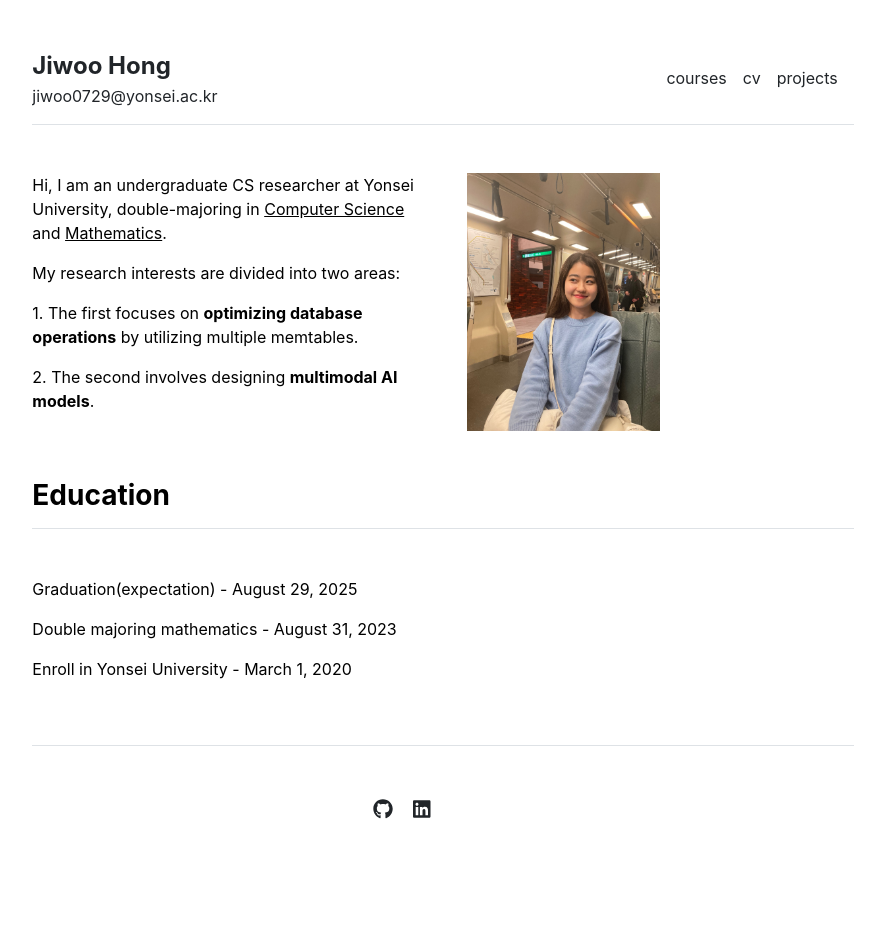
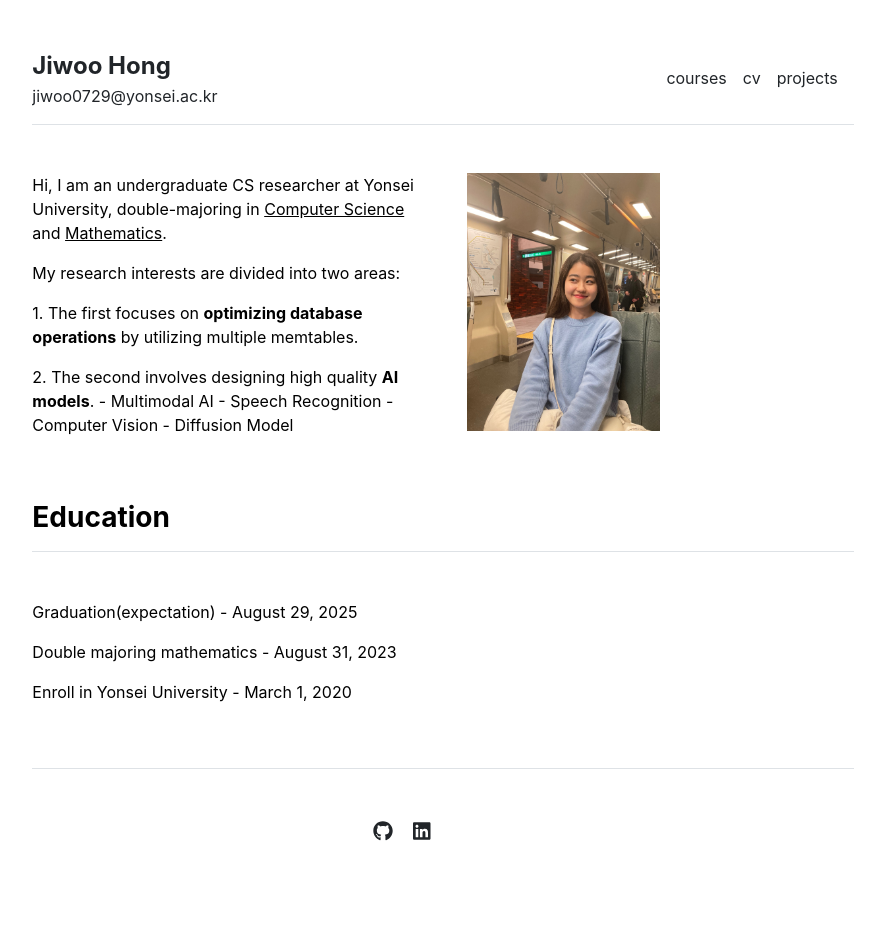
Before and after one commit to JiwooHong01/JiwooHong01.github.io, a Jekyll site: the page built from index.md, in a window 1280 px wide. Shown: the whole page, without its empty margins (197-1082 px from the left). Built offline with Jekyll 4.4.1, drawn with Linux system fonts in a browser that asks for light colours; before the commit the page ends 920 px from its top, so only the background shows below that.

Commit message:
Update home.html

```diff
--- a/_layouts/home.html
+++ b/_layouts/home.html
@@ -16,7 +16,11 @@ layout: default
       1. The first focuses on <strong>optimizing database operations</strong> by utilizing multiple memtables.
     </p>
     <p>
-      2. The second involves designing <strong>multimodal AI models</strong>.
+      2. The second involves designing high quality <strong>AI models</strong>.
+      - Multimodal AI
+      - Speech Recognition
+      - Computer Vision
+      - Diffusion Model
     </p>
   </div>
   <div class="col-md-6">
```
